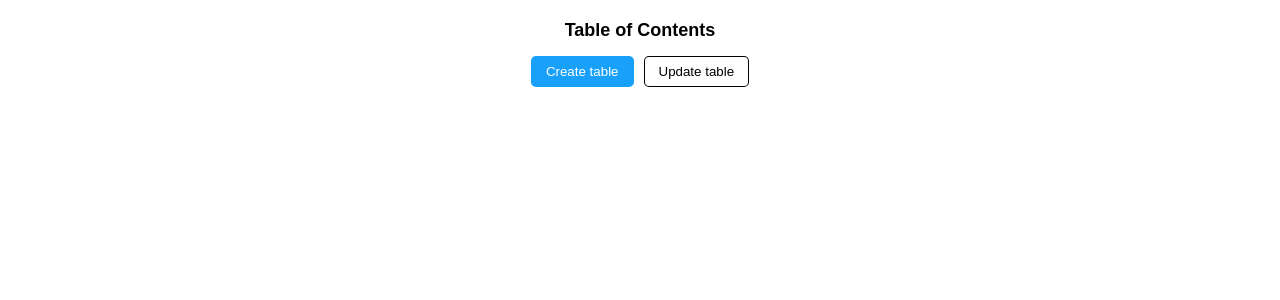
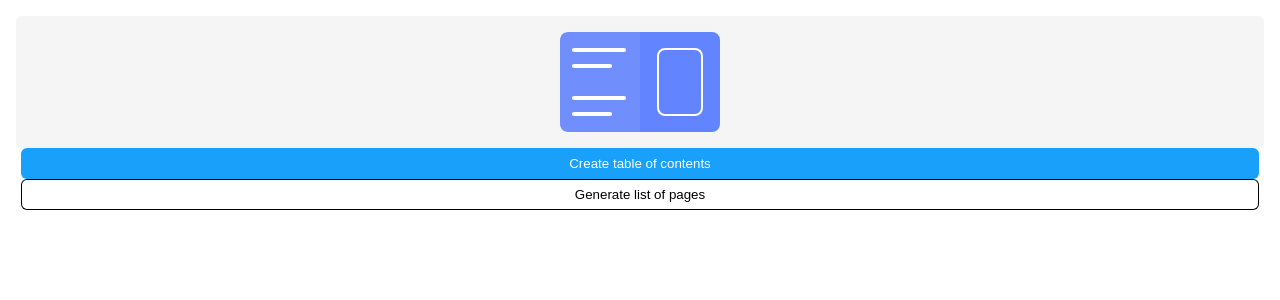
Before and after one commit to destefanis/figma-table-of-contents, a React app: page / in a window 1280 px wide. Shown: the top 300 px of the page. Built offline with nearby package versions, Linux system fonts and the light colour scheme.

Commit message:
Updated plugin with new ui, fuctionality, and cleaned up sample code

```diff
--- a/package.json
+++ b/package.json
@@ -9,6 +9,7 @@
 		"prettier:format": "prettier --write 'src/**/*.{js,jsx,ts,tsx,css,json}' "
 	},
 	"dependencies": {
+		"moment": "^2.27.0",
 		"react": "^16.8.6",
 		"react-dom": "^16.8.6"
 	},
--- a/src/app/components/App.tsx
+++ b/src/app/components/App.tsx
@@ -4,13 +4,13 @@ import "../styles/ui.css";
 declare function require(path: string): any;
 
 const App = ({}) => {
-  const onCreate = React.useCallback(() => {
+  const createTable = React.useCallback(() => {
     parent.postMessage({ pluginMessage: { type: "create-table" } }, "*");
   }, []);
 
-  //   const onCancel = React.useCallback(() => {
-  //     parent.postMessage({ pluginMessage: { type: "cancel" } }, "*");
-  //   }, []);
+  const createPages = React.useCallback(() => {
+    parent.postMessage({ pluginMessage: { type: "create-pages" } }, "*");
+  }, []);
 
   React.useEffect(() => {
     // This is how we read messages sent from the plugin controller
@@ -23,15 +23,16 @@ const App = ({}) => {
   }, []);
 
   return (
-    <div>
-      <h2>Table of Contents</h2>
-      <button id="create" onClick={onCreate}>
-        Create table
+    <div className="main">
+      <figure className="logo-wrapper">
+        <img src={require("../assets/logo.svg")} />
+      </figure>
+      <button className="button" id="create" onClick={createTable}>
+        Create table of contents
       </button>
-      <button id="update" onClick={onCreate}>
-        Update table
+      <button className="button" id="generate" onClick={createPages}>
+        Generate list of pages
       </button>
-      {/* <button onClick={onCancel}>Cancel</button> */}
     </div>
   );
 };
--- /dev/null
+++ b/src/app/styles/plugin-styles.css
@@ -0,0 +1,6 @@
+.logo-wrapper {
+  background: #f5f5f5;
+  border-radius: 6px;
+  padding: 16px;
+  text-align: center;
+}
--- a/src/app/styles/ui.css
+++ b/src/app/styles/ui.css
@@ -1,10 +1,25 @@
 body {
   font: 12px sans-serif;
   text-align: center;
-  margin: 20px;
+  margin: 16px;
 }
-button {
-  border-radius: 5px;
+
+.main {
+  display: flex;
+  flex-flow: column;
+}
+
+.logo-wrapper {
+  background: #f5f5f5;
+  border-radius: 6px;
+  margin: 0;
+  padding: 16px;
+  text-align: center;
+}
+
+.button {
+  margin-top: 16px;
+  border-radius: 6px;
   background: white;
   color: black;
   border: none;
@@ -13,25 +28,9 @@ button {
   box-shadow: inset 0 0 0 1px black;
   outline: none;
 }
+
 #create {
   box-shadow: none;
   background: #18a0fb;
   color: white;
 }
-input {
-  border: none;
-  outline: none;
-  padding: 8px;
-}
-input:hover {
-  box-shadow: inset 0 0 0 1px rgba(0, 0, 0, 0.1);
-}
-button:focus {
-  box-shadow: inset 0 0 0 2px #18a0fb;
-}
-#create:focus {
-  box-shadow: inset 0 0 0 2px rgba(0, 0, 0, 0.3);
-}
-input:focus {
-  box-shadow: inset 0 0 0 2px #18a0fb;
-}
--- a/src/plugin/controller.ts
+++ b/src/plugin/controller.ts
@@ -1,4 +1,6 @@
-figma.showUI(__html__);
+import moment from "moment";
+
+figma.showUI(__html__, { width: 320, height: 295 });
 
 figma.ui.onmessage = async msg => {
   if (msg.type === "create-table") {
@@ -31,6 +33,9 @@ figma.ui.onmessage = async msg => {
     // The right hand image
     let imageFrame = figma.createFrame();
 
+    // Timestamp
+    let timestamp = figma.createText();
+
     if (pages.includes("Table of Contents")) {
       // do nothing right now
     } else {
@@ -40,16 +45,17 @@ figma.ui.onmessage = async msg => {
       // Set cover frame properties.
       coverFrame.name = "Table of Contents";
       coverFrame.layoutMode = "HORIZONTAL";
-      coverFrame.resize(960, 540);
-      coverFrame.counterAxisSizingMode = "FIXED";
+      coverFrame.resize(960, 480);
+      coverFrame.counterAxisSizingMode = "AUTO";
       coverFrame.verticalPadding = 0;
       coverFrame.horizontalPadding = 0;
+      coverFrame.cornerRadius = 16;
 
       // Set wrapper frame properties.
       // This wraps the text content.
       wrapperFrame.name = "Wrapper frame";
       wrapperFrame.layoutMode = "VERTICAL";
-      wrapperFrame.resize(480, 540);
+      wrapperFrame.resize(480, 480);
       wrapperFrame.counterAxisSizingMode = "FIXED";
       wrapperFrame.verticalPadding = 32;
       wrapperFrame.horizontalPadding = 32;
@@ -57,12 +63,8 @@ figma.ui.onmessage = async msg => {
 
       // Create the frame for the right side
       imageFrame.name = "Project Image";
-      imageFrame.resize(480, 540);
+      imageFrame.resize(480, 480);
       coverFrame.appendChild(imageFrame);
-
-      function clone(val) {
-        return JSON.parse(JSON.stringify(val));
-      }
 
       const fills = clone(imageFrame.fills);
       fills[0].color.r = 0.9764705896377563;
@@ -99,7 +101,7 @@ figma.ui.onmessage = async msg => {
     let createPageItem = (name: string) => {
       let textFrame = figma.createText();
       textFrame.fontName = { family: "Inter", style: "Regular" };
-      textFrame.characters = name;
+      textFrame.characters = `${name} ->`;
       textFrame.fontSize = 24;
       listFrame.appendChild(textFrame);
     };
@@ -118,14 +120,41 @@ figma.ui.onmessage = async msg => {
       linkListItem.characters = "Example Link";
       linkListItem.fontSize = 20;
       linksFrame.appendChild(linkListItem);
+    };
+
+    let createTimestamp = () => {
+      timestamp.fontName = { family: "Inter", style: "Regular" };
+      timestamp.characters = moment().format("MMMM Do, YYYY");
+      timestamp.fontSize = 16;
+      wrapperFrame.appendChild(timestamp);
 
       // #B2B2B2
-      const fills = clone(linkListItem.fills);
+      const fills = clone(timestamp.fills);
       fills[0].color.r = 0.6980392336845398;
       fills[0].color.b = 0.6980392336845398;
       fills[0].color.g = 0.6980392336845398;
 
-      linksFrame.fills = fills;
+      timestamp.fills = fills;
+    };
+
+    // Updates the height and positions of various layers
+    // depending on if the project is really large or small.
+    let updateHeightandPositions = () => {
+      // If its a small project we want to resize the whole frame
+      // and remove the auto layout so its still our minimum size of 960 by 480.
+      if (wrapperFrame.height <= 480) {
+        coverFrame.counterAxisSizingMode = "FIXED";
+        coverFrame.resize(960, 480);
+        wrapperFrame.layoutMode = "NONE";
+        wrapperFrame.resize(480, 480);
+
+        // Position the timestamp in the bottom corner.
+        timestamp.x = 32;
+        timestamp.y = coverFrame.height - 32 - timestamp.height;
+      }
+
+      // Update the right side to match the height of the content/pages frame.
+      imageFrame.resize(480, wrapperFrame.height);
     };
 
     let run = async pages => {
@@ -136,11 +165,17 @@ figma.ui.onmessage = async msg => {
       createHeader();
       createLinkLabel();
       createAdditionalLink();
+      createTimestamp();
+      updateHeightandPositions();
 
       figma.closePlugin();
     };
 
     run(pages);
+
+    function clone(val) {
+      return JSON.parse(JSON.stringify(val));
+    }
 
     figma.ui.postMessage({
       type: "table-created",
```
Also changed, not shown: src/app/assets/logo.svg, 1 other file (tests, documents, lock files or other folders).
